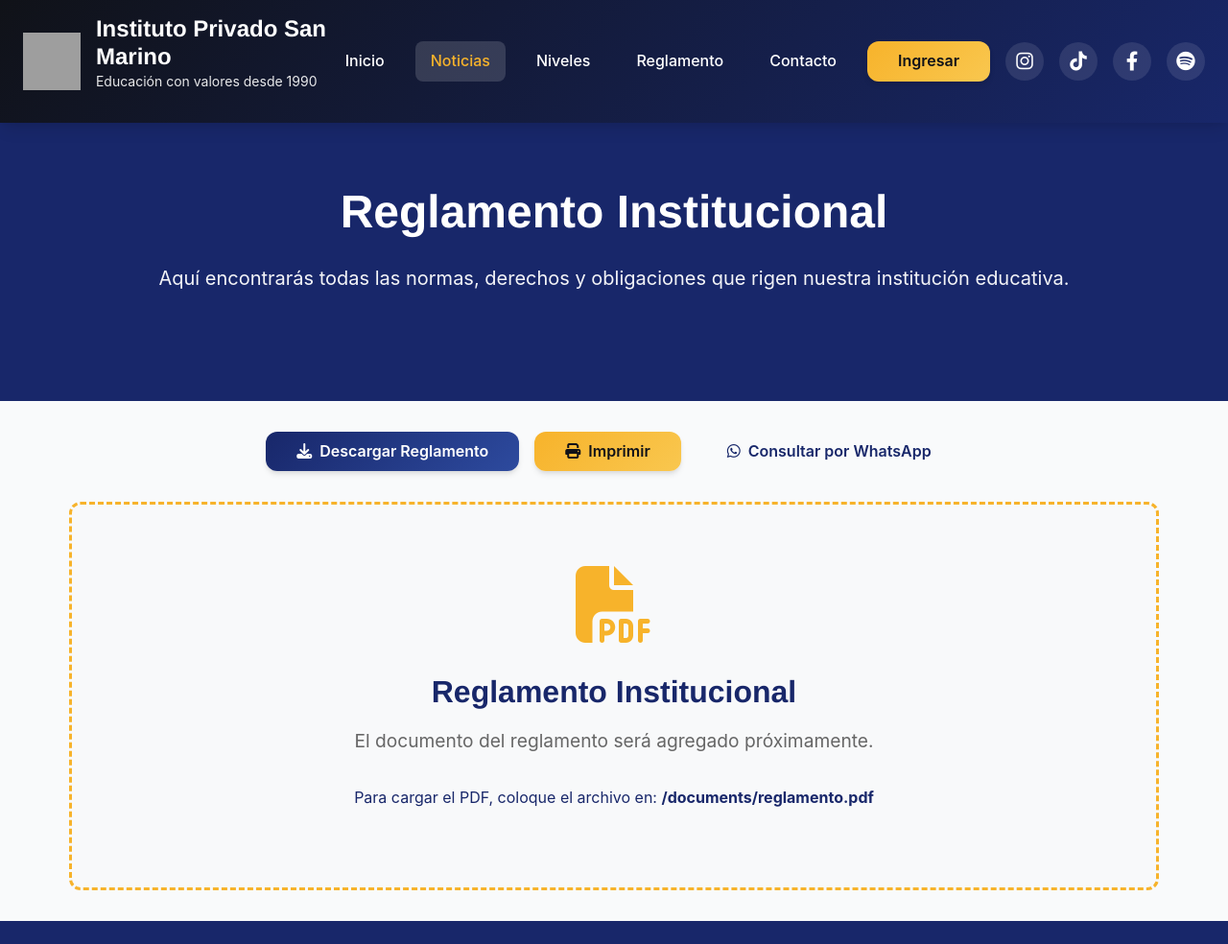
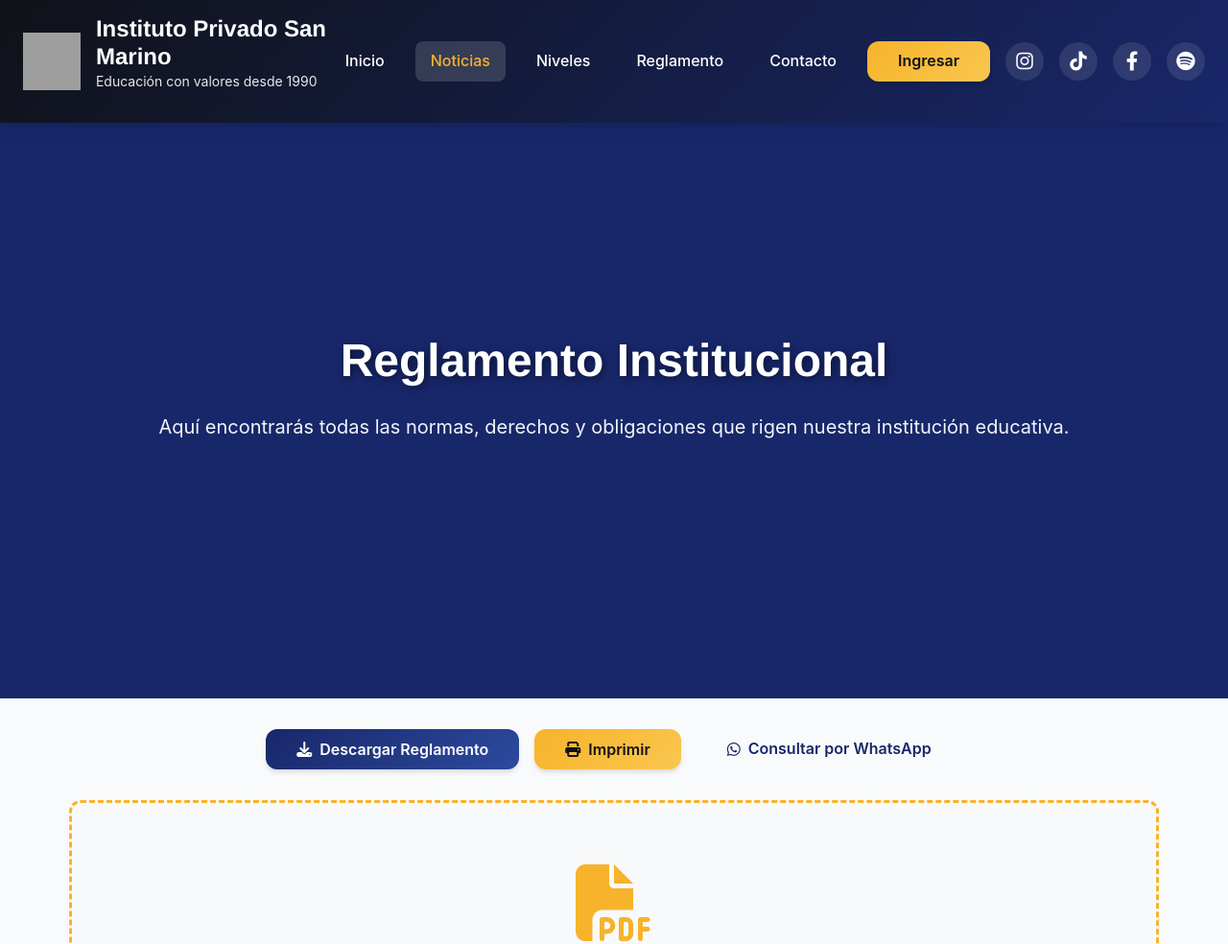
Before and after one commit to Gabriel2710009/IPSM-Frontend, a plain HTML site: page reglamento.html in a window 1280 px wide. Shown: the top 984 px of the page at 96% size. Drawn offline with Linux system fonts and the light colour scheme; no server answers; grey boxes are pictures that could not be loaded.

Commit message:
Actualizar reglamento.html con el .css de styles.css

```diff
--- a/reglamento.html
+++ b/reglamento.html
@@ -5,6 +5,9 @@
     <meta name="viewport" content="width=device-width, initial-scale=1.0">
     <title>Reglamento - Instituto San Marino</title>
     <link rel="stylesheet" href="/IPSM-Frontend/css/reglamento.css">
+
+     <link rel="stylesheet" href="/IPSM-Frontend/css/styles.css">
+
 
     <link rel="stylesheet" href="https://cdnjs.cloudflare.com/ajax/libs/font-awesome/6.4.0/css/all.min.css">
     <link rel="icon" type="image/x-icon" href="https://res.cloudinary.com/dvdik8dux/image/upload/v1770605599/logo-nuevo-San-Marino-fondo-blanco_skhsnn.ico">
```
